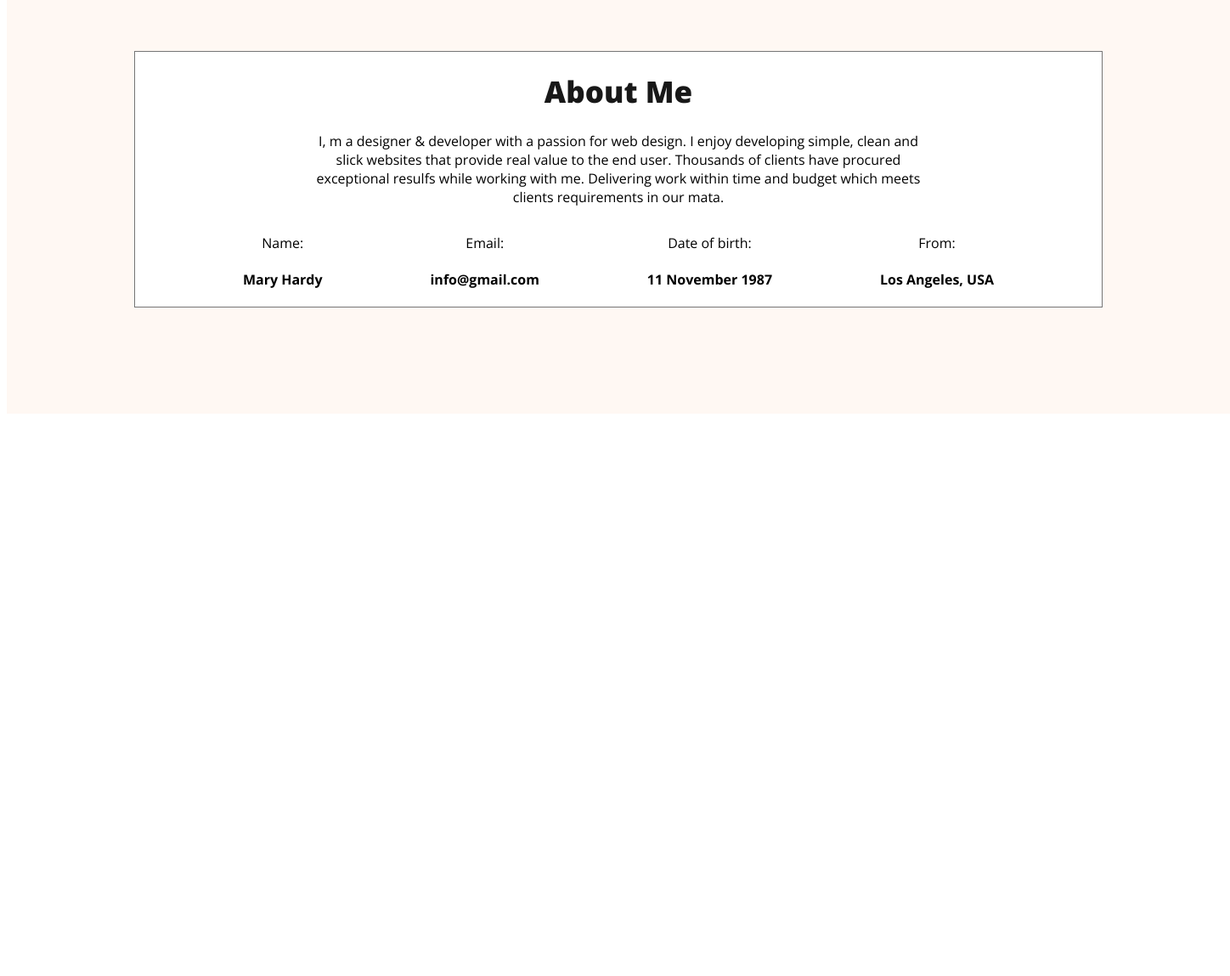
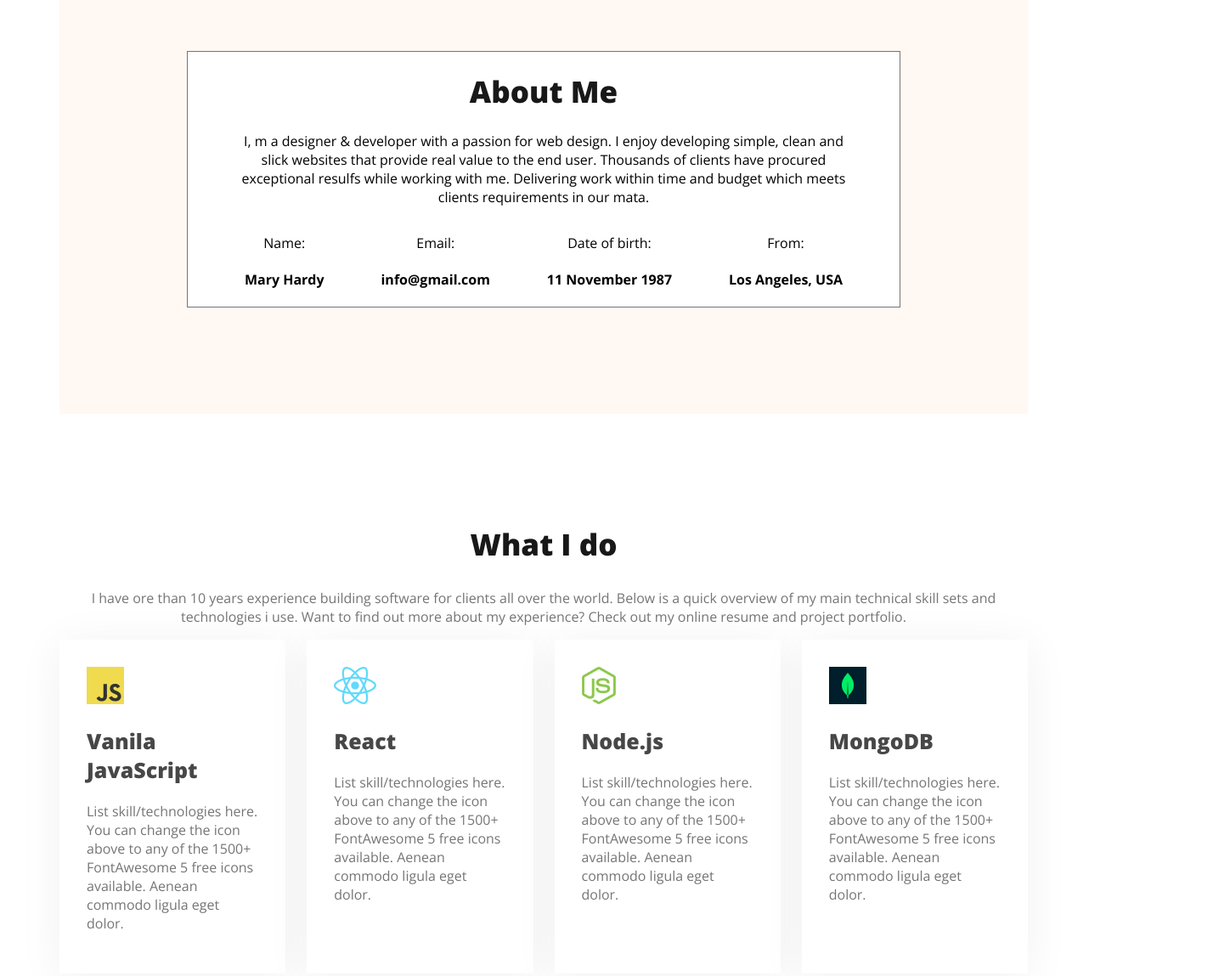
Before and after one commit to kamruzzaman-insights/web-developer-portfolio, a website: page index.html in a window 1280 px wide. Shown: the part 1122-2271 px from the top of the page at 85% size, 1448 px wide, since content can reach past the window. Before the commit the page ends 1617 px from the top, so only its background shows below. Drawn offline with nearby package versions, Linux system fonts and the light colour scheme.

Commit message:
added skills section

```diff
--- a/index.html
+++ b/index.html
@@ -17,28 +17,32 @@
         <nav>
             <h3 class="nav-title">Ma<span class="primary-color"">r</span>y</h3>
             <ul>
-                <li class="dark-2"><a href="">Portfolio</a></li>
-                <li class="dark-2"><a href="">Blog</a></li>
-                <li><a href=""><button class="btn-primary">Hire Me</button></a></li>
-            </ul>
+                <li class=" dark-2"><a href="">Portfolio</a></li>
+                    <li class="dark-2"><a href="">Blog</a></li>
+                    <li><a href=""><button class="btn-primary">Hire Me</button></a></li>
+                    </ul>
         </nav>
         <div class="banner">
             <div class="banner-content">
                 <h4 class="banner-greeting dark-2">Hi, I am</h4>
                 <h1 class="banner-title dark-1">Mary Hardy</h1>
-                <p class="banner-description dark-3">Shot what able cold new see hold.Friendly as an betrayed formerly <br> he. Morning because as to society behaved moments.</p>
+                <p class="banner-description dark-3">Shot what able cold new see hold.Friendly as an betrayed formerly
+                    <br> he. Morning because as to society behaved moments.</p>
                 <button class="btn-primary">Download CV</button>
                 <button class="btn-secondary">Contact</button>
             </div>
             <img src="images/hardy.png" alt="">
         </div>
     </header>
-    <main>
+    <main class="main-section-width">
         <!-- about part -->
-         <div class="about-section-parent primary-background-color">
+        <div class="primary-background-color about-section-parrent">
             <div class="about-section">
-                <h1 class="about-me-header">About Me</h1>
-                <p>I, m a designer & developer with a passion for web design. I enjoy developing simple, clean and <br> slick websites that provide real value to the end user. Thousands of clients have procured <br> exceptional resulfs while working with me. Delivering work within time and budget which meets <br> clients requirements in our mata.</p>
+                <h1 class="shared-title-one">About Me</h1>
+                <p>I, m a designer & developer with a passion for web design. I enjoy developing simple, clean and <br>
+                    slick websites that provide real value to the end user. Thousands of clients have procured <br>
+                    exceptional resulfs while working with me. Delivering work within time and budget which meets <br>
+                    clients requirements in our mata.</p>
                 <div class="about-me-details">
                     <div>
                         <p>Name:</p>
@@ -58,7 +62,44 @@
                     </div>
                 </div>
             </div>
-         </div>
+        </div>
+
+        <!-- skills part -->
+        <section>
+            <div class="total-skill-title">
+                <h1 class="shared-title-one ">What I do</h1>
+                <p class="dark-3">I have ore than 10 years experience building software for clients all over the world. Below is a
+                    quick overview of my main technical skill sets and technologies i use. Want to find out more about
+                    my experience? Check out my online resume and project portfolio.</p>
+            </div>
+
+            <div class="total-slill-section">
+                <div class="skills-box">
+                    <img src="images/icons/js.png" alt="">
+                    <h2 class="shared-title-two">Vanila JavaScript</h2>
+                    <p class="dark-3">List skill/technologies here. You can change the icon above to any of the
+                        1500+ FontAwesome 5 free icons available. Aenean commodo ligula eget dolor.</p>
+                </div>
+                <div class="skills-box">
+                    <img src="images/icons/react.png" alt="">
+                    <h2 class="shared-title-two">React</h2>
+                    <p class="dark-3">List skill/technologies here. You can change the icon above to any of the
+                        1500+ FontAwesome 5 free icons available. Aenean commodo ligula eget dolor.</p>
+                </div>
+                <div class="skills-box">
+                    <img src="images/icons/nodejs.png" alt="">
+                    <h2 class="shared-title-two">Node.js</h2>
+                    <p class="dark-3">List skill/technologies here. You can change the icon above to any of the
+                        1500+ FontAwesome 5 free icons available. Aenean commodo ligula eget dolor.</p>
+                </div>
+                <div class="skills-box">
+                    <img src="images/icons/mongo.png" alt="">
+                    <h2 class="shared-title-two">MongoDB</h2>
+                    <p class="dark-3">List skill/technologies here. You can change the icon above to any of the
+                        1500+ FontAwesome 5 free icons available. Aenean commodo ligula eget dolor.</p>
+                </div>
+            </div>
+        </section>
 
     </main>
 </body>
--- a/styles/portfolio.css
+++ b/styles/portfolio.css
@@ -23,6 +23,9 @@
 .primary-background-color {
     background-color: #FFF8F3;
 }
+.secondary-background-color {
+    background-color: #FFFFFF;
+}
 .btn-primary {
     background-color: #FD6E0A;
     color: white;
@@ -41,6 +44,17 @@
     border: 1px solid #FD6E0A;
     font-size: 20px;
     margin-left: 40px;
+}
+
+.shared-title-one {
+    color: #181818;
+    font-size: 35px;
+    font-weight: 800;
+}
+.shared-title-two {
+    color: #474747;
+    font-size: 25px;
+    font-weight: 800;
 }
 
 /* header styles */
@@ -79,6 +93,12 @@ nav li a {
     font-size: 20px;
 }
 
+/* main-section-style */
+.main-section-width {
+    max-width: 1140px;
+    margin: auto;
+}
+
 /* banner style */
 .banner {
     display: flex;
@@ -105,20 +125,14 @@ nav li a {
 }
 
 /* about section */
-.about-section-parent {
-    width: 1140px;
-    margin: auto;
+.about-section-parrent {
     padding: 125px 150px;
+    margin-bottom: 130px;
 }
 .about-section {
     border: 1px solid #757575;
     text-align: center;
     background-color: white;
-}
-.about-me-header {
-    color: #181818;
-    font-size: 35px;
-    font-weight: 800;
 }
 .about-me-description {
     color: #757575;
@@ -130,3 +144,20 @@ nav li a {
     align-items: center;
     justify-content: space-evenly;
 }
+
+/* skills-part */
+.total-skill-title {
+    text-align: center;
+}
+
+.total-slill-section {
+    display: flex;
+    gap: 25px;
+}
+.skills-box{
+    padding: 30px;
+    border: 2px solid #FFFFFF;
+    background-color: #FFFFFF;
+    box-shadow: 0px 6px 50px 0px rgb(0, 0, 0, 0.06);
+
+}
```
Also changed, not shown: package.json (added, +12 -0 lines).
